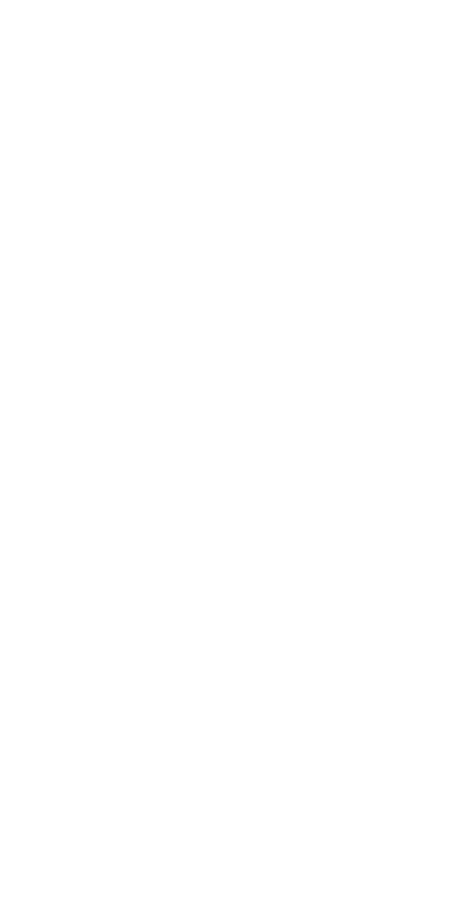
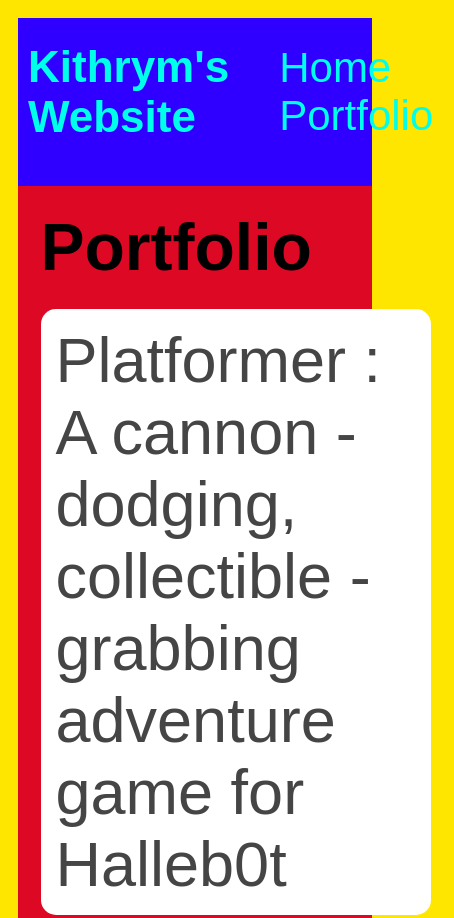
Before and after one commit to kjames78/kjames78.github.io, a plain HTML site: page portfolio.html in a window 390 px wide. Shown: the top 918 px of the page, 454 px wide, since content can reach past the window. Before the commit the page ends 844 px from the top, so only its background shows below. Drawn offline with Linux system fonts and the light colour scheme.

Commit message:
add portfolio.html file

```diff
--- a/portfolio.html
+++ b/portfolio.html
@@ -0,0 +1,36 @@
+<!DOCTYPE HTML>
+<html>
+    <head>
+        <title>Kithrym's Website</title>
+        <link rel="stylesheet" href="style.css"
+    </head>
+
+    <body>
+        <div id="all-contents">
+            <nav>
+                <h1>Kithrym's Website</h1>
+                <ul id="nav-ul">
+                    <li class="nav-li">
+                        <a class="nav-a" href="index.html">Home</a>
+                    </li>
+                    <li class="nav-li">
+                        <a class="nav-a" href="portfolio.html">Portfolio</a>
+                    </li>
+                </ul>
+            </nav>
+            <nav>
+                <!-- Nav stuff here...-->
+            </nav>
+            <main>
+                <div class="content">
+                    <h1>Portfolio</h1>
+                    <ul id="portfolio">
+                        <li><a href="projects/platformer/">Platformer : A cannon - dodging, collectible - grabbing adventure game for Halleb0t</a></li>
+                        <li><a href="projects/bouncing-box/">Bouncing Box : A project that gives you a taste of game development on the web </a></li>
+                        <li><a href="projects/circularity/">Circularity : A motion poem using random number generation and velocity applied to circle shapes...</a></li>
+                    </ul>
+                </div>
+            </main>
+        </div>
+    </body>
+</html>
--- a/style.css
+++ b/style.css
@@ -60,3 +60,76 @@ main {
 h2, h3 {
     margin: 0px;
 }
+         /* portfolio styles */
+         .content h1 {
+            color: black;
+        }
+
+        #portfolio {
+            list-style-type: none;
+            padding-left: 0;
+        }
+
+        #portfolio li {
+            background: #fff;
+            padding: 10px;
+            border-radius: 10px;
+            margin-bottom: 10px;
+        }
+
+        #portfolio li:hover {
+            background: #eee;
+        }
+
+        #portfolio a {
+            text-decoration: none;
+            color: #454545;
+        }
+                    /* responsive web design */
+                    @media screen and (min-width: 120px) and (max-width: 1080px) {
+                        main {
+                          height: 100ch;
+                          zoom: 1.5;
+                          display: grid;
+                        }
+
+                        h1 {
+                          font-size: 44px;
+                        }
+
+                        h2 {
+                          font-size: 42px;
+                        }
+
+                        h3 {
+                          font-size: 36px;
+                        }
+
+                        #all-contents {
+                          height: 100ch;
+                          margin: none;
+                        }
+
+                        a {
+                          font-size: 42px;
+                        }
+
+                        .sidebar {
+                          margin-right: 0px;
+                          justify-content: center;
+                          align-items: center;
+                        }
+
+                        .sidebar-img {
+                          width: 100%;
+                        }
+
+                        p,
+                        li {
+                          font-size: 24px;
+                        }
+
+                        .content {
+                          align-content: center;
+                          justify-content: center;
+                        }
```
